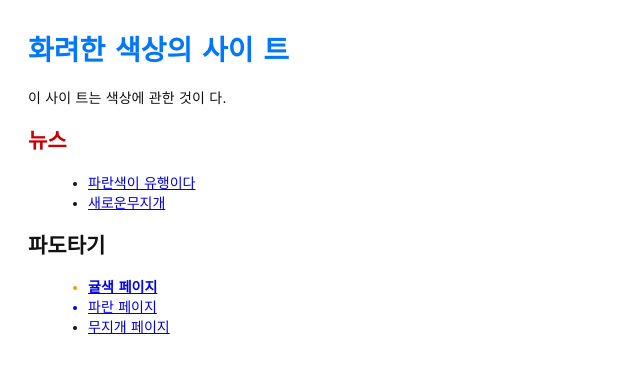
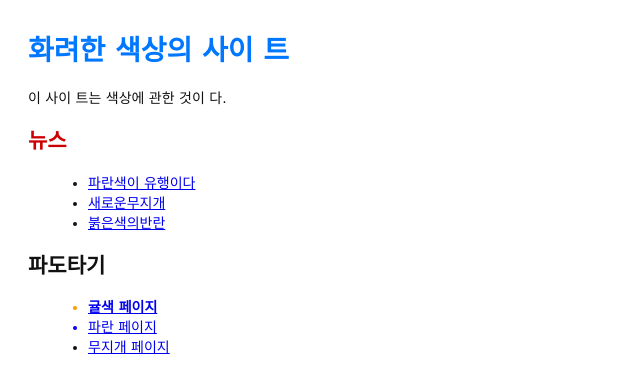
Before and after one commit to osparking/central-repo, a plain HTML site: page index.html in a window 1280 px wide. Shown: the whole page, without its empty margins (0-640 px from the left). Drawn offline with Linux system fonts and the light colour scheme.

Commit message:
두 번째 뉴스 항목을 색인에 추가

```diff
--- a/index.html
+++ b/index.html
@@ -13,6 +13,7 @@
 	<ul>
 		<li><a href="news-1.html">파란색이 유행이다</a></li>
 		<li><a href="rainbow.html">새로운무지개 </a></li>
+		<li><a href="news-2.html">붉은색의반란</a></li>
 	</ul>
 	<h2>파도타기</h2>
 	<ul>
```
